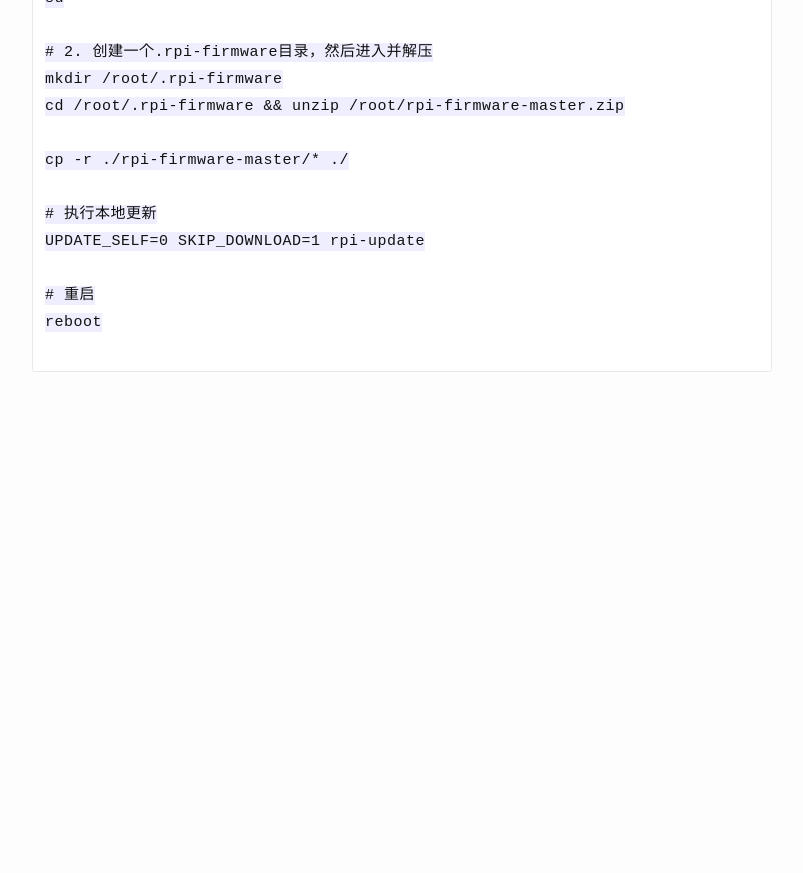
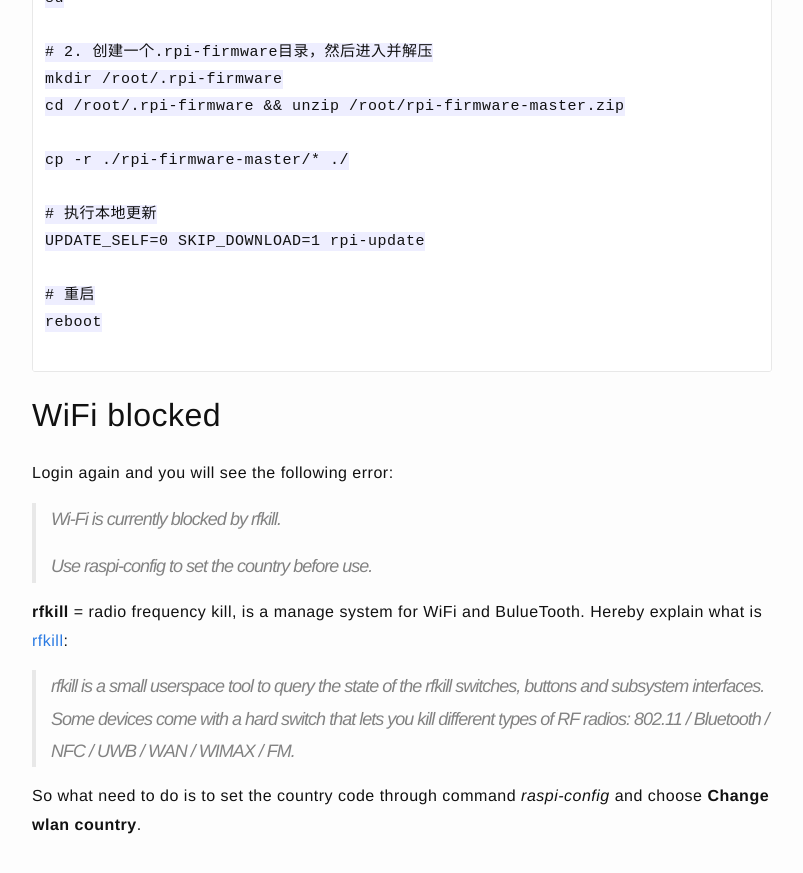
Before and after one commit to jazzi/jazzi.github.io, a Jekyll site: the page built from _posts/2025-12-09-install-openbsd78-on-raspberry-3b.md, in a window 1280 px wide and 900 px high, scrolled down 923 px. Shown: the top 873 px of the window, without its empty margins (238-1041 px from the left). Built offline with Jekyll 4.4.1, drawn with Linux system fonts in a browser that asks for light colours; before the commit the page ends 1355 px from its top, so only the background shows below that.

Commit message:
new post

````diff
--- a/_posts/2025-12-09-install-openbsd78-on-raspberry-3b.md
+++ b/_posts/2025-12-09-install-openbsd78-on-raspberry-3b.md
@@ -42,3 +42,17 @@ UPDATE_SELF=0 SKIP_DOWNLOAD=1 rpi-update
 reboot
 
 ```
+
+## WiFi blocked
+
+Login again and you will see the following error:
+
+> Wi-Fi is currently blocked by rfkill.
+>
+> Use raspi-config to set the country before use.
+
+**rfkill** = radio frequency kill, is a manage system for WiFi and BulueTooth. Hereby explain what is [rfkill](https://wireless.docs.kernel.org/en/latest/en/users/documentation/rfkill.html):
+
+> rfkill is a small userspace tool to query the state of the rfkill switches, buttons and subsystem interfaces. Some devices come with a hard switch that lets you kill different types of RF radios: 802.11 / Bluetooth / NFC / UWB / WAN / WIMAX / FM.
+
+So what need to do is to set the country code through command *raspi-config* and choose **Change wlan country**.
````
